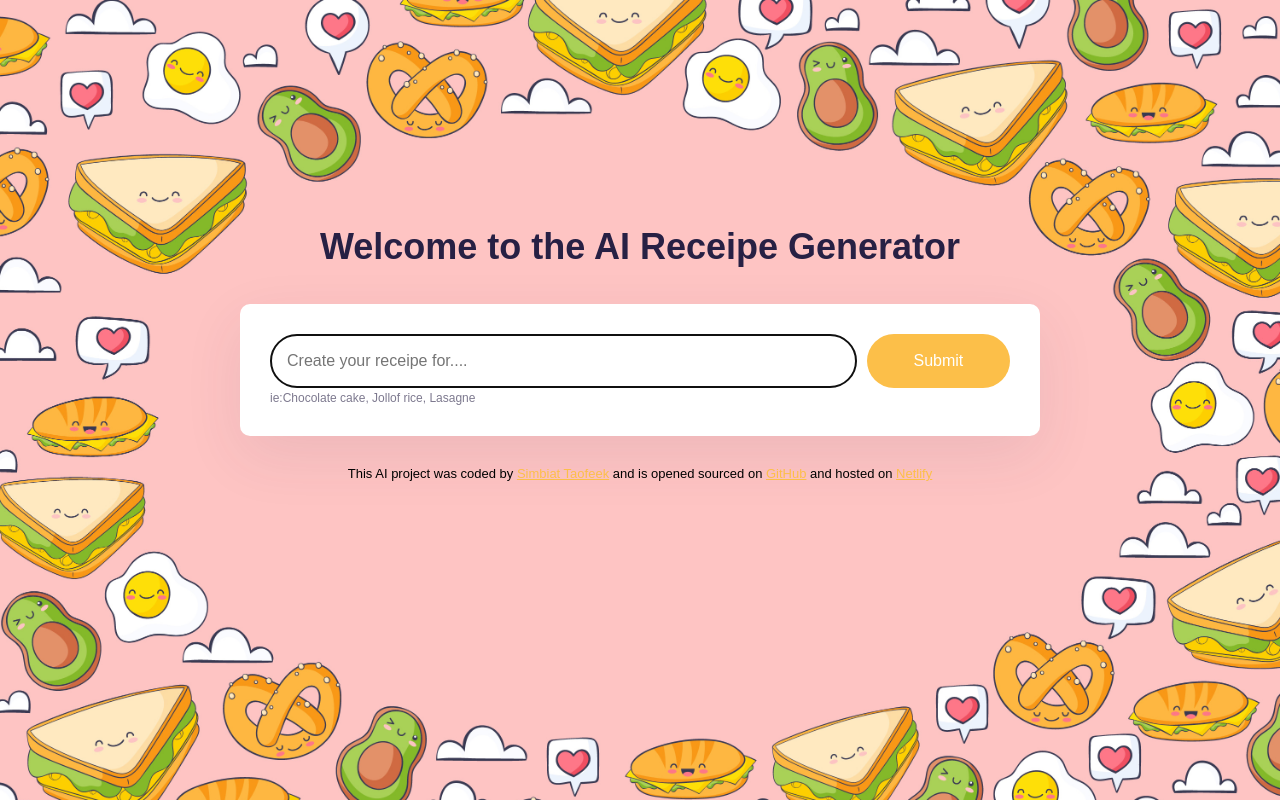
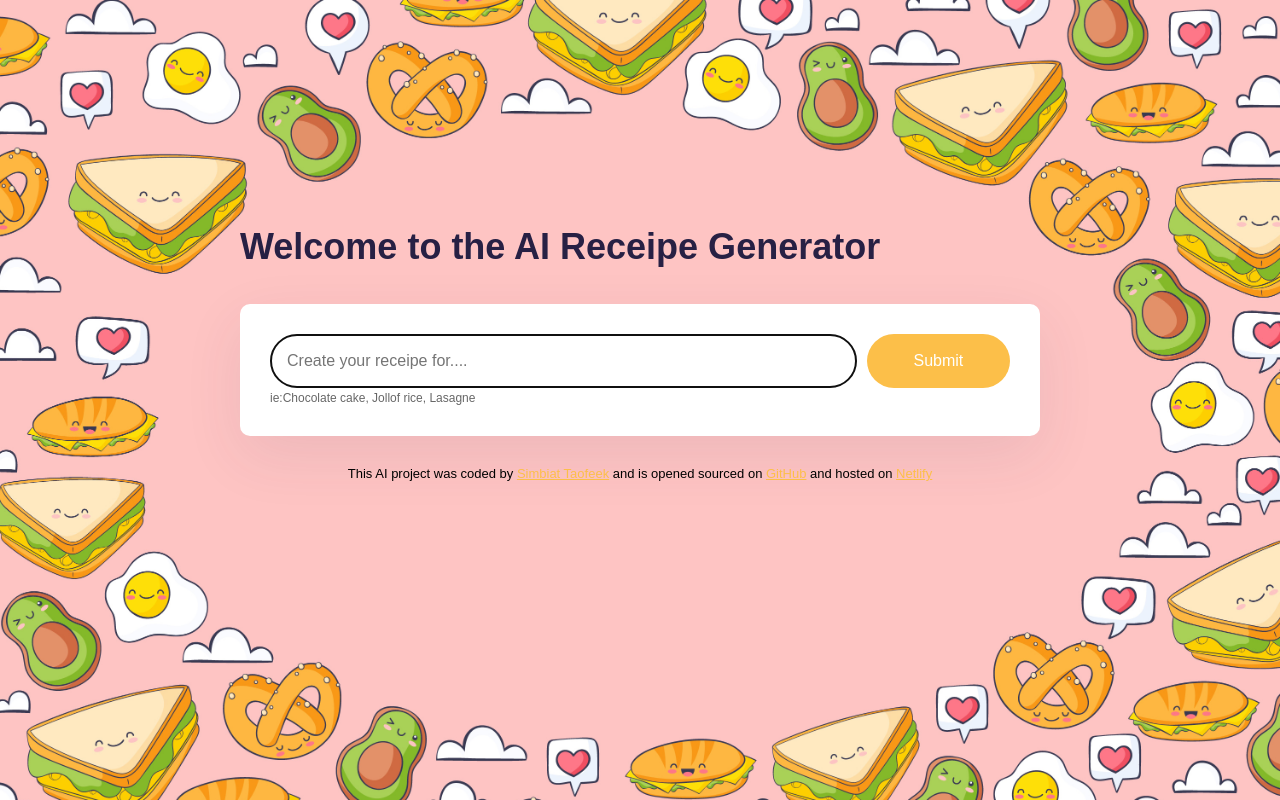
Before and after one commit to Simbiat23/receipe-generator, a plain HTML site: page index.html in a window 1280 px wide. Drawn offline with nearby package versions, Linux system fonts and the light colour scheme.

Commit message:
added some changes to the css

```diff
--- a/index.html
+++ b/index.html
@@ -25,9 +25,7 @@
             />
             <input type="submit" name="" id="" class="btn" />
           </form>
-          <small class="examples"
-            >ie:Chocolate cake, Jollof rice, Lasagne</small
-          >
+          <small>ie:Chocolate cake, Jollof rice, Lasagne </small>
         </div>
 
         <div class="recipe hidden" id="recipe"></div>
--- a/script.js
+++ b/script.js
@@ -25,7 +25,7 @@ function generateRecipe(event) {
 
   let recipeElement = document.querySelector("#recipe");
   recipeElement.classList.remove("hidden");
-  recipeElement.innerHTML = `<div class="blink">Generating a recipe for ${intructionInput.value}....</div>`;
+  recipeElement.innerHTML = `<div class= "blink">Generating a recipe for ${intructionInput.value}....</div>`;
 
   axios.get(apiUrl).then(displayRecipe);
 }
--- a/style.css
+++ b/style.css
@@ -11,7 +11,6 @@ body {
   margin-top: 220px;
 }
 h1 {
-  text-align: center;
   font-weight: 800;
 
   font-size: 36px;
@@ -74,6 +73,10 @@ form {
   flex-wrap: wrap;
   width: 100%;
 }
+small {
+  font-size: 12px;
+  opacity: 0.6;
+}
 .hidden {
   display: none;
 }
@@ -126,7 +129,6 @@ footer {
   font-size: 13px;
   margin-top: 30px;
 }
-
 .blink {
   animation: blink-animation 1s steps(5, start) infinite;
 }
```
